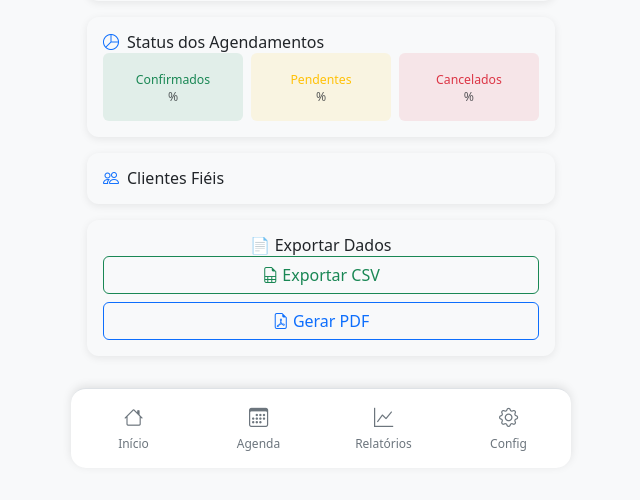
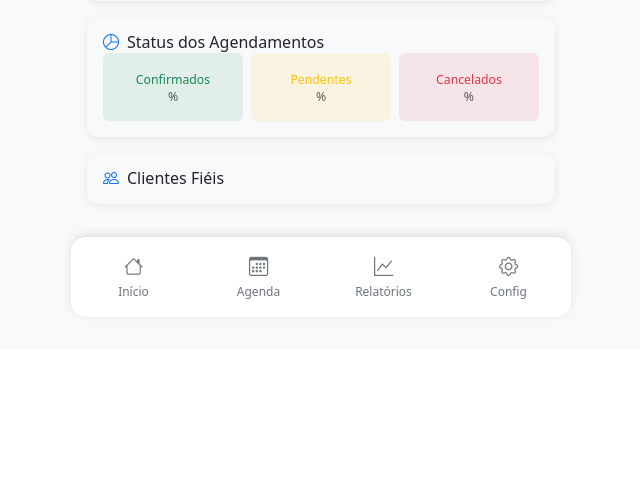
Before and after one commit to Igorls34/site-agendamento, a Django app: template bookings/templates/bookings/profissional/relatorios.html in a window 1280 px wide. Shown: the part 934-1434 px from the top of the page, without its empty margins (319-959 px from the left). After the commit the page ends 1252 px from the top, so only its background shows below. Run offline with Django 5.2, Linux system fonts and the light colour scheme; the template is opened without the code that fills it, so the values that code supplies are empty.

Commit message:
Oculta funcionalidades de exportação PDF/CSV e backup

```diff
--- a/bookings/templates/bookings/profissional/configuracoes.html
+++ b/bookings/templates/bookings/profissional/configuracoes.html
@@ -188,7 +188,7 @@
 </div>
 
 <!-- Backup e Dados -->
-<div class="card-mobile">
+<div class="card-mobile" style="display: none;">
     <div class="card-body">
         <h6 class="card-title d-flex align-items-center">
             <i class="bi bi-cloud-download text-secondary me-2"></i>
--- a/bookings/templates/bookings/profissional/relatorios.html
+++ b/bookings/templates/bookings/profissional/relatorios.html
@@ -197,7 +197,7 @@
 </div>
 
 <!-- Exportar Relatório -->
-<div class="card-mobile">
+<div class="card-mobile" style="display: none;">
     <div class="card-body text-center">
         <h6 class="card-title">📄 Exportar Dados</h6>
 
```
